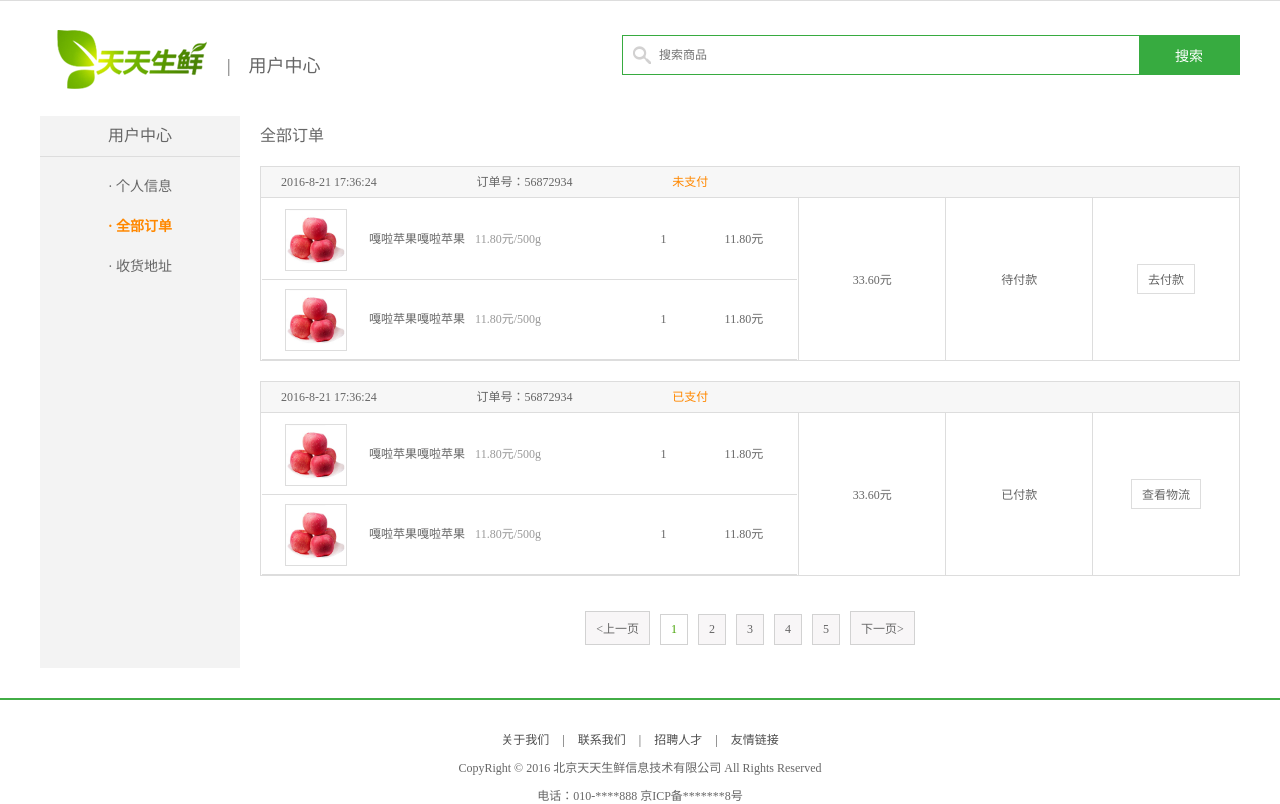
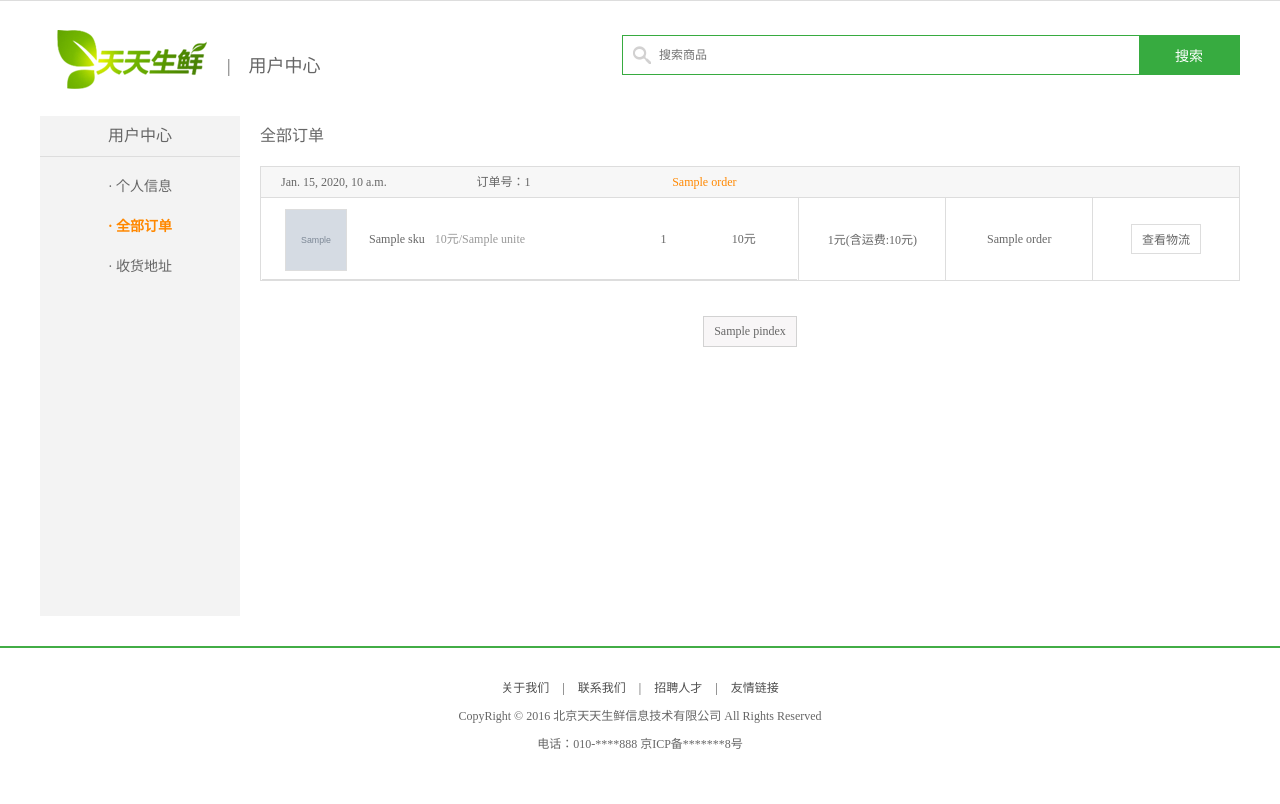
Before and after one commit to mili8908/Daily_fresh, a Django app: template daily_fresh/templates/user_center_order.html in a window 1280 px wide. Shown: the part 29-833 px from the top of the page. After the commit the page ends 778 px from the top, so only its background shows below. Run offline with Django 3.2, Linux system fonts and the light colour scheme; the template is opened without the code that fills it: most values are stand-ins (such as "Sample title", 1, 10 or a date in 2020); grey boxes marked "Sample" are stand-in pictures.

Commit message:
订单提交待支付

```diff
--- a/daily_fresh/templates/user_center_order.html
+++ b/daily_fresh/templates/user_center_order.html
@@ -1,4 +1,5 @@
 {% extends 'base_center.html' %}
+{% load static from staticfiles %}
 {% block title %}天天生鲜-用户中心MiLi{% endblock title %}
 
 {% block body %}
@@ -12,75 +13,99 @@
 			</ul>
 		</div>
 		<div class="right_content clearfix">
+                {% csrf_token %}
 				<h3 class="common_title2">全部订单</h3>
-				<ul class="order_list_th w978 clearfix">
-					<li class="col01">2016-8-21 17:36:24</li>
-					<li class="col02">订单号：56872934</li>
-					<li class="col02 stress">未支付</li>
-				</ul>
-
-				<table class="order_list_table w980">
-					<tbody>
-						<tr>
-							<td width="55%">
-								<ul class="order_goods_list clearfix">
-									<li class="col01"><img src="images/goods02.jpg"></li>
-									<li class="col02">嘎啦苹果嘎啦苹果<em>11.80元/500g</em></li>
-									<li class="col03">1</li>
-									<li class="col04">11.80元</li>
-								</ul>
-								<ul class="order_goods_list clearfix">
-									<li class="col01"><img src="images/goods02.jpg"></li>
-									<li class="col02">嘎啦苹果嘎啦苹果<em>11.80元/500g</em></li>
-									<li class="col03">1</li>
-									<li class="col04">11.80元</li>
-								</ul>
-							</td>
-							<td width="15%">33.60元</td>
-							<td width="15%">待付款</td>
-							<td width="15%"><a href="#" class="oper_btn">去付款</a></td>
-						</tr>
-					</tbody>
-				</table>
-
-				<ul class="order_list_th w978 clearfix">
-					<li class="col01">2016-8-21 17:36:24</li>
-					<li class="col02">订单号：56872934</li>
-					<li class="col02 stress">已支付</li>
+                {% for order in order_page %}
+                <ul class="order_list_th w978 clearfix">
+					<li class="col01">{{ order.creat_time }}</li>
+					<li class="col02">订单号：{{ order.order_id }}</li>
+					<li class="col02 stress">{{ order.status_name }}</li>
 				</ul>
 				<table class="order_list_table w980">
 					<tbody>
 						<tr>
 							<td width="55%">
-								<ul class="order_goods_list clearfix">
-									<li class="col01"><img src="images/goods02.jpg"></li>
-									<li class="col02">嘎啦苹果嘎啦苹果<em>11.80元/500g</em></li>
-									<li class="col03">1</li>
-									<li class="col04">11.80元</li>
+								{% for order_sku in order.order_skus %}
+                                <ul class="order_goods_list clearfix">
+									<li class="col01"><img src="{{ order_sku.sku.image.url }}"></li>
+									<li class="col02">{{ order_sku.sku.name }}<em>{{ order_sku.sku.price }}元/{{ order_sku.sku.unite }}</em></li>
+									<li class="col03">{{ order_sku.count }}</li>
+									<li class="col04">{{ order_sku.price }}元</li>
 								</ul>
-								<ul class="order_goods_list clearfix">
-									<li class="col01"><img src="images/goods02.jpg"></li>
-									<li class="col02">嘎啦苹果嘎啦苹果<em>11.80元/500g</em></li>
-									<li class="col03">1</li>
-									<li class="col04">11.80元</li>
-								</ul>
+                                {% endfor %}
 							</td>
-							<td width="15%">33.60元</td>
-							<td width="15%">已付款</td>
-							<td width="15%"><a href="#" class="oper_btn">查看物流</a></td>
+							<td width="15%">{{ order.total_pay }}元(含运费:{{ order.transit_price }}元)</td>
+							<td width="15%">{{ order.status_name }}</td>
+							<td width="15%"><a href="#" order_id={{ order.order_id }} status="{{ order.order_status }}" class="oper_btn">查看物流</a></td>
 						</tr>
 					</tbody>
 				</table>
-
+                {% endfor %}
 				<div class="pagenation">
-					<a href="#"><上一页</a>
-					<a href="#" class="active">1</a>
-					<a href="#">2</a>
-					<a href="#">3</a>
-					<a href="#">4</a>
-					<a href="#">5</a>
-					<a href="#">下一页></a>
+					 {# 判断是否存在上一页 #}
+                    {% if order_page.has_previous %}
+                        <a href="{% url 'user:user_center_order' order_page.previous_page_number %}">上一页</a>
+                    {% endif %}
+                    {# 遍历显示页码链接 #}
+                    {% for pindex in pages %}
+                        <a href="{% url 'user:user_center_order' pindex %}" {% if pindex == order_page.number %}class="active"{% endif %}>{{ pindex }}</a>
+                    {% endfor %}
+                    {# 判断是否存在下一页 #}
+                    {% if order_page.has_next %}
+                        <a href="{% url 'user:user_center_order' order_page.next_page_number %}">下一页></a>
+                    {% endif %}
 				</div>
 		</div>
 	</div>
 {% endblock body %}
+{% block bottom_file %}
+    <script src="{% static 'js/jquery-1.12.4.min.js' %}"></script>
+    <script>
+    $('.oper_btn').each(function () {
+        // 获取订单支付状态
+        var status = $(this).attr('status')
+        // 订单状态
+        var status_dict = {'1':'去付款', '2':'待发货', '3':'查看物流', '4':'去评价', '5':'已完成'}
+        // 设置oper_btn a标签的内容
+        $(this).text(status_dict[status])
+    })
+    $('.oper_btn').click(function () {
+        // 获取订单支付状态
+        var status = $(this).attr('status')
+        if (status == 1) {
+            // 订单支付
+            // 获取订单id
+            var order_id = $(this).attr('order_id')
+            var csrf = $('input[name="csrfmiddlewaretoken"]').val()
+
+            // 组织参数
+            var params = {'order_id': order_id, 'csrfmiddlewaretoken': csrf}
+
+            // 发起ajax post请求，访问/order/pay， 传递参数:订单id(order_id)
+            $.post('/order/pay', params, function (data) {
+                if (data.res == 3) {
+                    // 重新打开一个页面
+                    window.open(data.pay_url)
+                    // 发起ajax post请求，访问/order/check, 获取用户支付的结果, 传递订单id
+                    $.post('/order/check', params, function (data){
+                        if (data.res == 3) {
+                            alert('支付成功')
+                            // 刷新页面
+                            location.reload()
+                        }
+                        else {
+                            alert('支付失败')
+                        }
+                    })
+                }
+                else {
+                    alert(data.errmsg)
+                }
+            })
+        }
+        else if (status == 4){
+            // 去评价
+        }
+    })
+    </script>
+{% endblock bottom_file %}
```
Also changed, not shown: daily_fresh/apps/order/models.py (+8 -0 lines), daily_fresh/apps/order/views.py (+186 -36 lines), daily_fresh/apps/user/views.py (+53 -1 lines).
